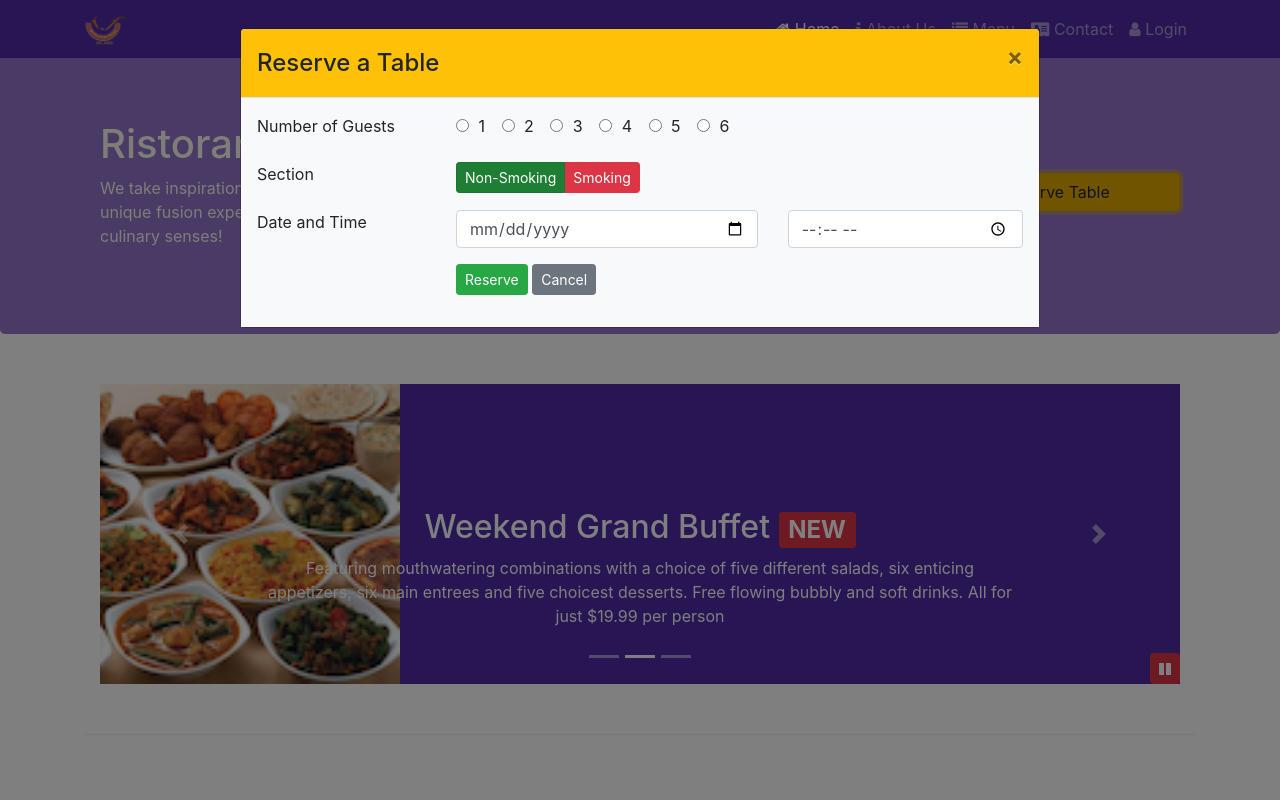
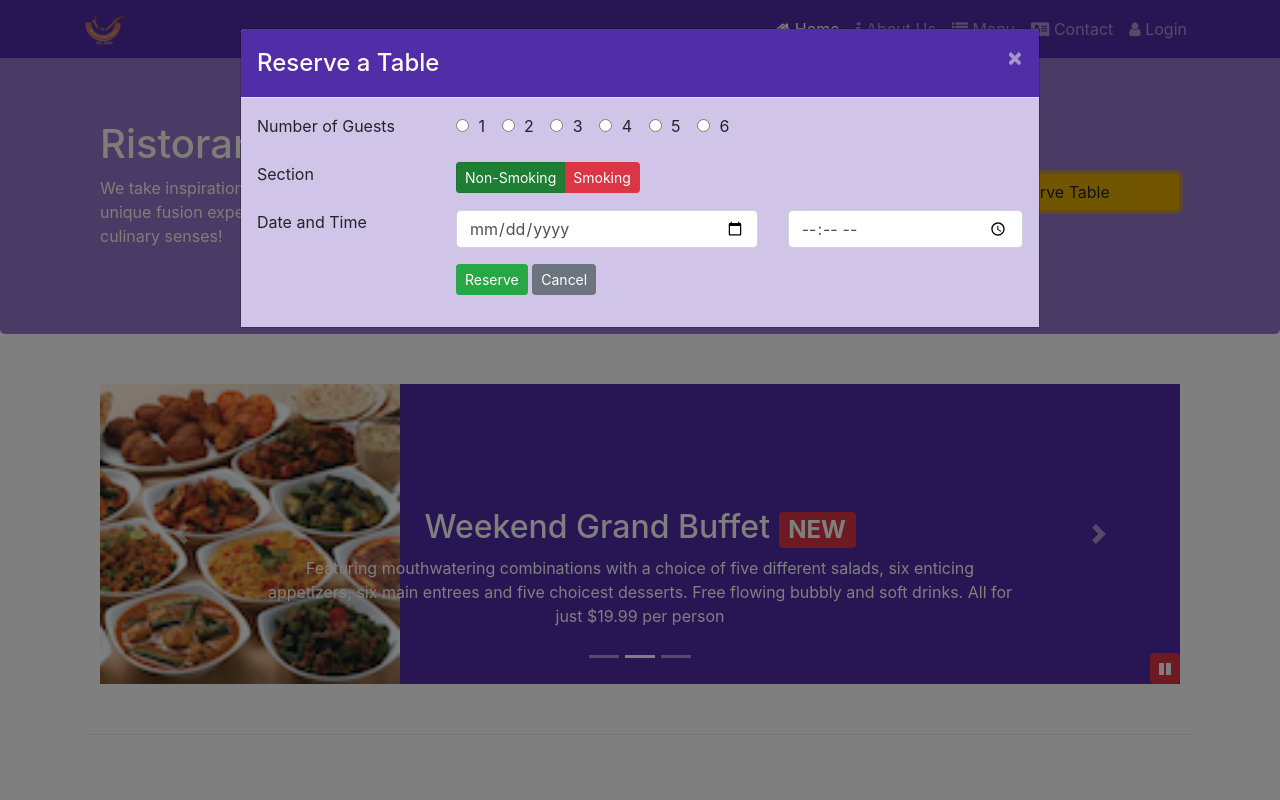
Before and after one commit to ashishkularia/Full-Stack_Web_Development_with_React, a website: page index.html in a window 1280 px wide. Both pictures are taken after a click on the link "Reserve Table". Shown: the top 800 px of the page. Drawn offline with nearby package versions, Linux system fonts and the light colour scheme.

Commit message:
SCSS commit

```diff
--- a/css/styles.scss
+++ b/css/styles.scss
@@ -69,6 +69,19 @@ body{
     }
 }
 
+.modal {
+	.modal-header {
+		background: $background-dark;
+		color: floralwhite;
+	}
+	.modal-body {
+		background: $background-pale;
+	}
+	.close {
+		color:floralwhite;
+	}
+}
+
 #carouselButton {
     right:0px;
     position: absolute;
--- a/index.html
+++ b/index.html
@@ -30,7 +30,7 @@
 					<li class="nav-item"><a class="nav-link" href="/aboutUs.html"><span class="fa fa-info"></span> About Us</a></li>
 					<li class="nav-item"><a class="nav-link" href="#"><span class="fa fa-list"></span> Menu</a></li>
 					<li class="nav-item"><a class="nav-link" href="/contactus.html"><span class="fa fa-address-card"></span> Contact</a></li>
-					<li class="nav-item"><a class="nav-link" href="#loginModal" data-target="#loginModal" data-toggle="modal"><span class="fa fa-user"></span> Login</a></li>
+					<li class="nav-item"><a class="nav-link" href="#loginModal" id="loginStarter"><span class="fa fa-user"></span> Login</a></li>
 				</ul>
 			</div>
 		</div>
@@ -77,11 +77,11 @@
 	<div class="modal fade" id="reservationModal" role="dialog">
 		<div class="modal-dialog modal-lg" role="content">
 			<div class="modal-content">
-				<div class="modal-header bg-warning">
+				<div class="modal-header">
 					<h4 class="modal-title">Reserve a Table</h4>
 					<button type="button" class="close" data-dismiss="modal">&times;</button>
 				</div>
-				<div class="modal-body bg-light">
+				<div class="modal-body">
 						<form>
 							<div class="form-group row">
 								<div class="col-12 col-md-3">
@@ -171,7 +171,7 @@
 					<img src="img/logo.png" class="img-fluid">
 				</div>
 				<div class="col-12 col-sm-3 align-self-center">
-					<a href="#reservation"><button class="btn btn-block btn-warning" href="#reservationModal" data-target="#reservationModal" data-toggle="modal">Reserve Table</button></a>
+					<a href="#reservation" id="reservationStarter"><button class="btn btn-block btn-warning" href="#reservationModal">Reserve Table</button></a>
 				</div>
 			</div>
 		</div>
@@ -425,6 +425,16 @@
 				});
 			});
 		</script>
+		<script type="text/javascript">
+			$(document).ready(function() {
+				$('#loginStarter').click(function() {
+					$('#loginModal').modal('toggle');
+				});
+				$('#reservationStarter').click(function() {
+					$('#reservationModal').modal('toggle');
+				});
+			})
+		</script>
 <!--		<script type="text/javascript">
 			$(document).ready(function() {
 				$('#mycarousel').carousel({interval: 2000});
```
Also changed, not shown: css/styles.css, 1 other file.
